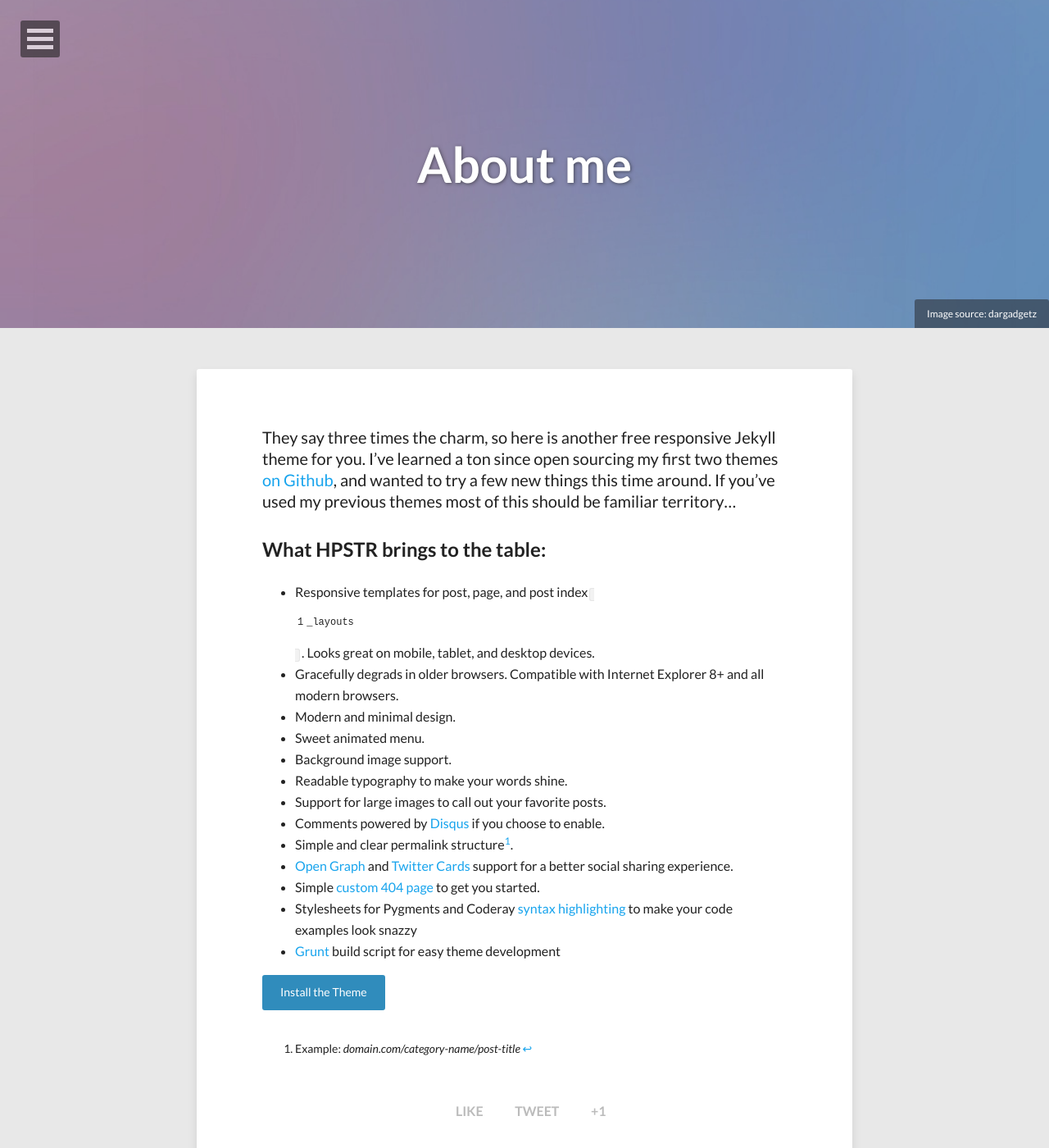
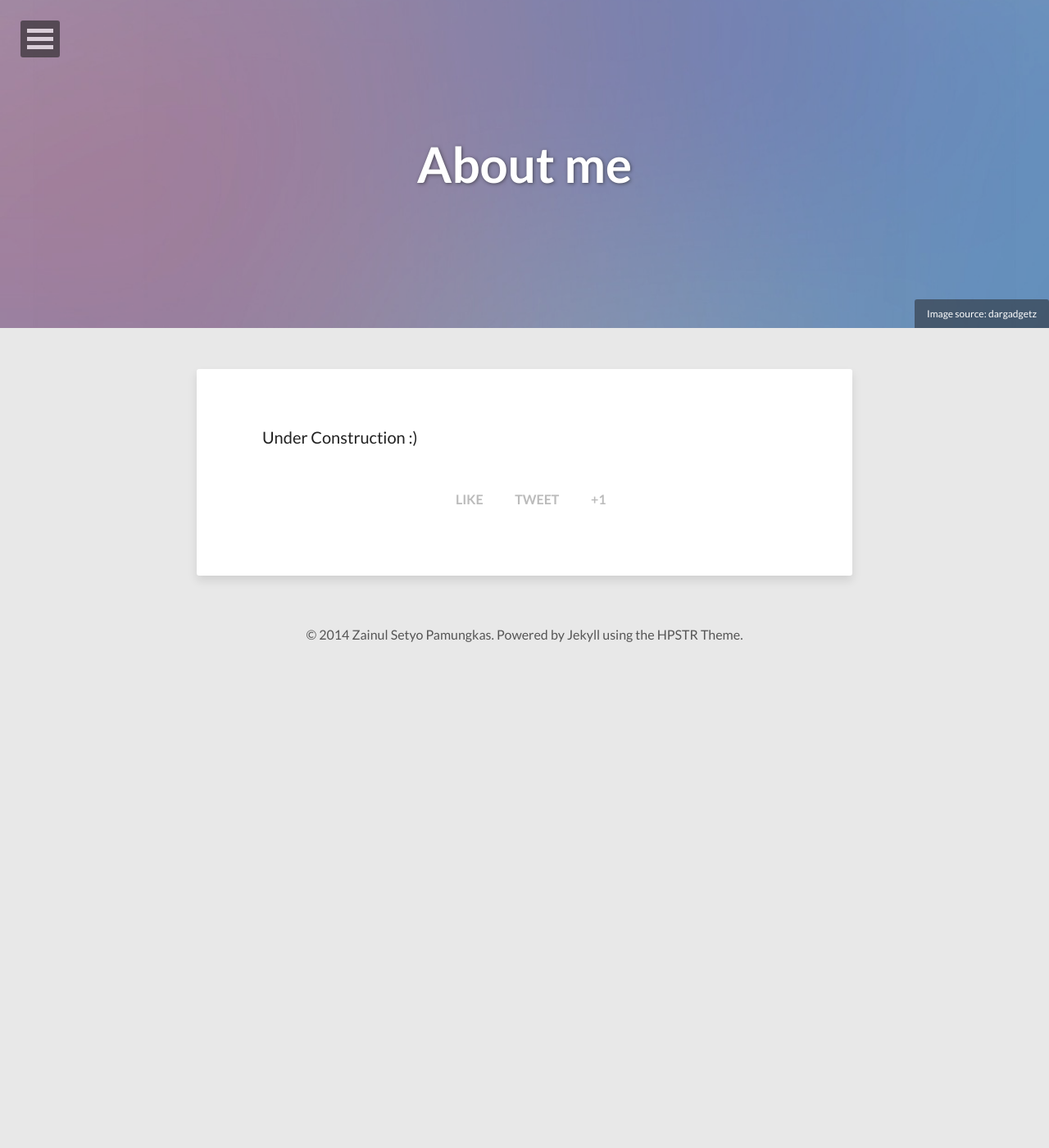
Before and after one commit to justmyfreak/justmyfreak.github.io, a Jekyll site: the page built from about.md, in a window 1280 px wide and 1400 px high. Shown: the whole window at 82% size. Built offline with Jekyll 4.4.1, drawn with Linux system fonts in a browser that asks for light colours; nearby versions of some CDN libraries.

```diff
--- a/_config.yml
+++ b/_config.yml
@@ -1,5 +1,5 @@
 title:            JustMyFreak
-description:      Just another blog.
+description:      Just another Code Artisan blog.
 disqus_shortname: justmyfreak
 #Your site's domain goes here. Leave localhost server or blank when working locally.
 url:              http://justmyfreak.com
--- a/about.md
+++ b/about.md
@@ -10,24 +10,4 @@
 share: true
 ---
 
-They say three times the charm, so here is another free responsive Jekyll theme for you. I've learned a ton since open sourcing my first two themes [on Github](http://github.com/mmistakes), and wanted to try a few new things this time around. If you've used my previous themes most of this should be familiar territory...
-
-## What HPSTR brings to the table:
-
-* Responsive templates for post, page, and post index `_layouts`. Looks great on mobile, tablet, and desktop devices.
-* Gracefully degrads in older browsers. Compatible with Internet Explorer 8+ and all modern browsers.
-* Modern and minimal design.
-* Sweet animated menu.
-* Background image support.
-* Readable typography to make your words shine.
-* Support for large images to call out your favorite posts.
-* Comments powered by [Disqus](http://disqus.com) if you choose to enable.
-* Simple and clear permalink structure[^1].
-* [Open Graph](https://developers.facebook.com/docs/opengraph/) and [Twitter Cards](https://dev.twitter.com/docs/cards) support for a better social sharing experience.
-* Simple [custom 404 page]({{ site.url }}/404.html) to get you started.
-* Stylesheets for Pygments and Coderay [syntax highlighting]({{ site.url }}/code-highlighting-post/) to make your code examples look snazzy
-* [Grunt](http://gruntjs.com) build script for easy theme development
-
-<div markdown="0"><a href="{{ site.url }}/theme-setup" class="btn btn-info">Install the Theme</a></div>
-
-[^1]: Example: *domain.com/category-name/post-title*
+Under Construction :)
--- a/index.html
+++ b/index.html
@@ -1,8 +1,8 @@
 ---
 layout: post-index
-title: Code Artisan
+title: Just Another Code Artisan Blog
 description: "Describe this nonsense."
-tags: [Jekyll, theme, themes, responsive, blog, modern]
+tags: [web development, mobile development, blog]
 image:
   feature: abstract-1.jpg
   credit: dargadgetz
```
Also changed, not shown: _posts/2014-05-23-phonegap-build-starter-book-open-sourced.md (added, +25 -0 lines).
